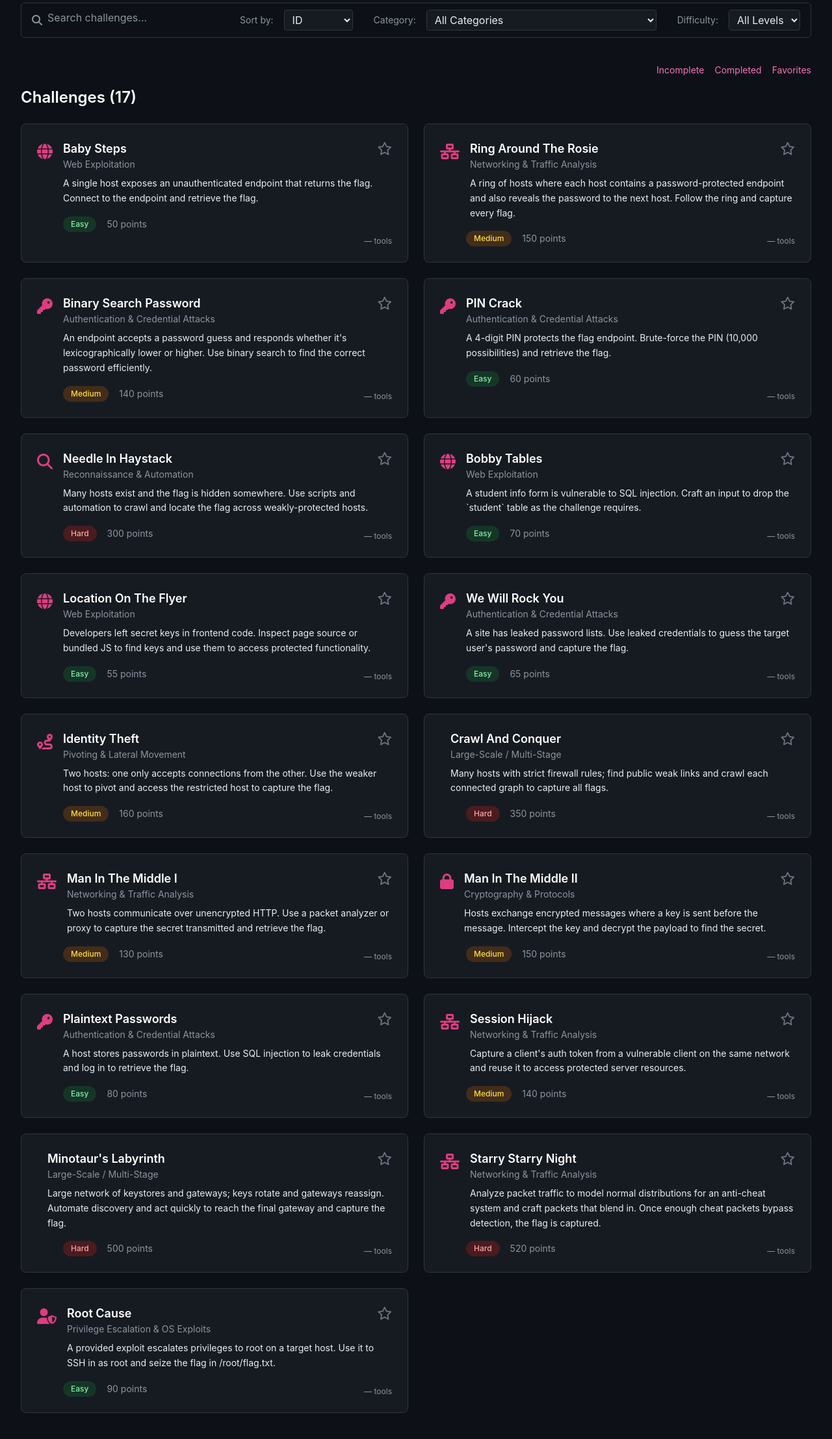
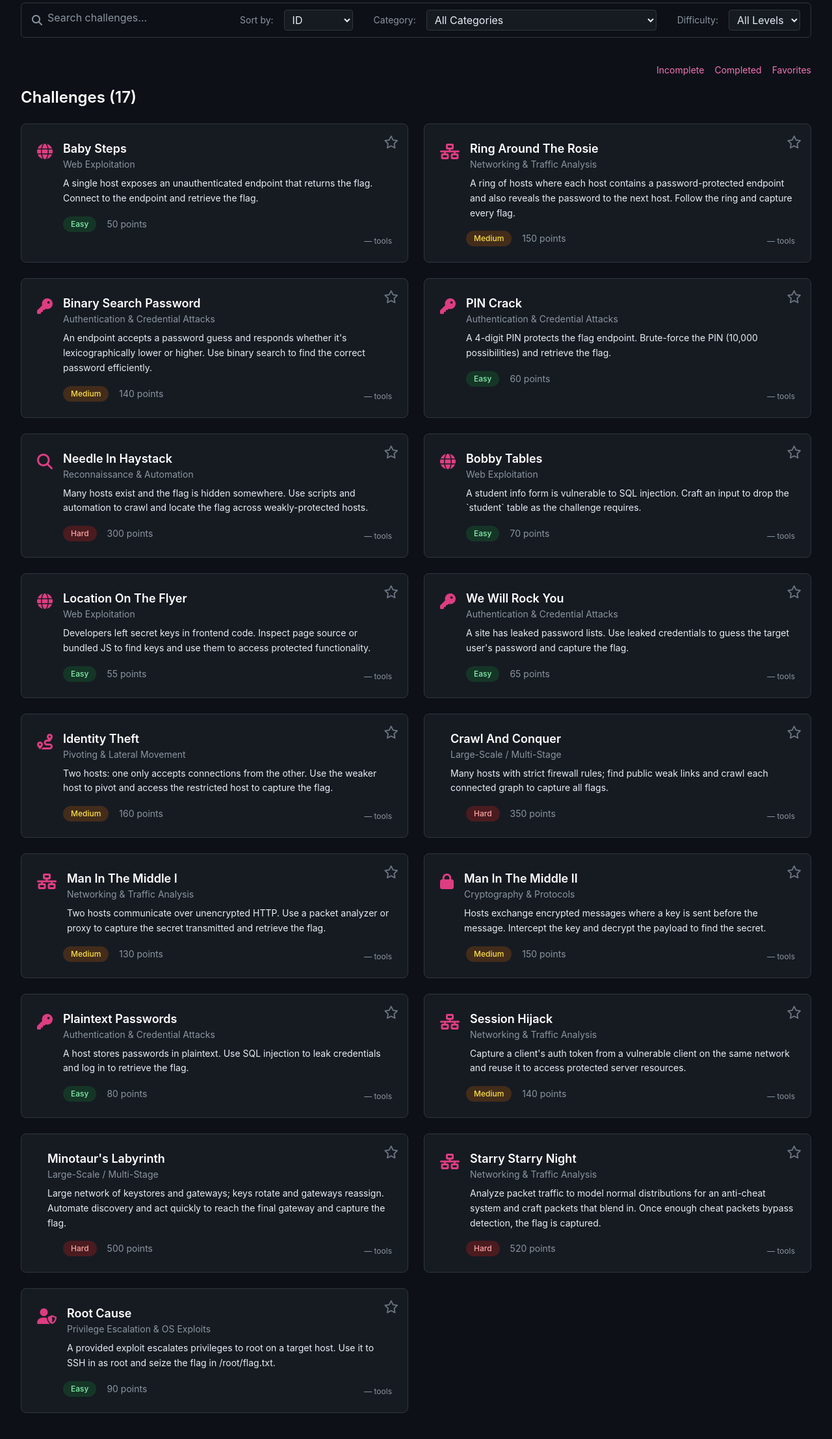
Before and after one commit to tallbreadstick/CSIT327-G1-ctf-academy, a Django app: page /challenges/ in a window 1280 px wide. Shown: the part 174-2388 px from the top of the page at 65% size. Run offline with Django 5.2, Linux system fonts and the light colour scheme; the visitor is signed in with stand-in values (Sample User, id 1); data comes from the database, SQL or seed files in the repository; parts of the project's set-up code (start-up, migrations or seed data) failed here and were passed over; some libraries are stand-ins or nearby versions.

Commit message:
fix(favorites): fixed position styling for favorite star

```diff
--- a/ctf_academy/accounts/templates/accounts/challenges.html
+++ b/ctf_academy/accounts/templates/accounts/challenges.html
@@ -23,6 +23,10 @@
             background-color: var(--color-bg-primary);
             color: var(--color-text-light);
             font-family: -apple-system, BlinkMacSystemFont, "Segoe UI", Roboto, Helvetica, Arial, sans-serif;
+        }
+        .star {
+            top: 10px;
+            right: 10px;
         }
     </style>
 </head>
@@ -151,7 +155,7 @@
 
                     <!-- Favorite star -->
                     <button
-                        class="absolute top-5 right-5 p-1 ml-auto"
+                        class="absolute star p-1"
                         title="Toggle favorite"
                         aria-label="Toggle favorite"
                         aria-pressed="{{ c.is_favorite|yesno:'true,false' }}"
```
